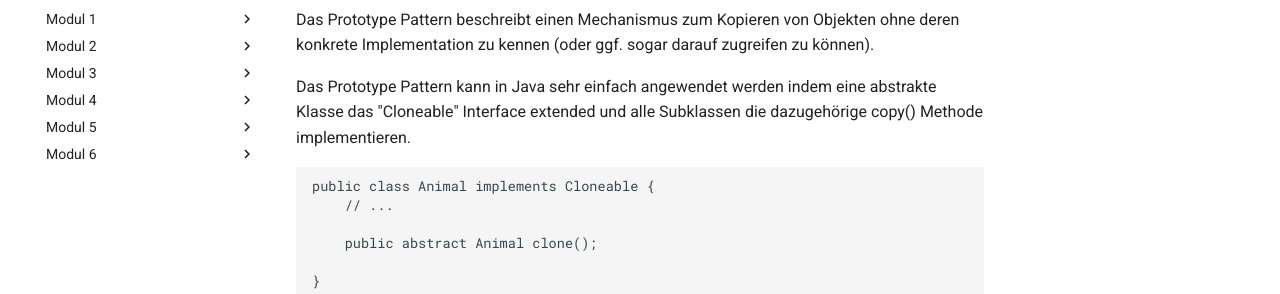
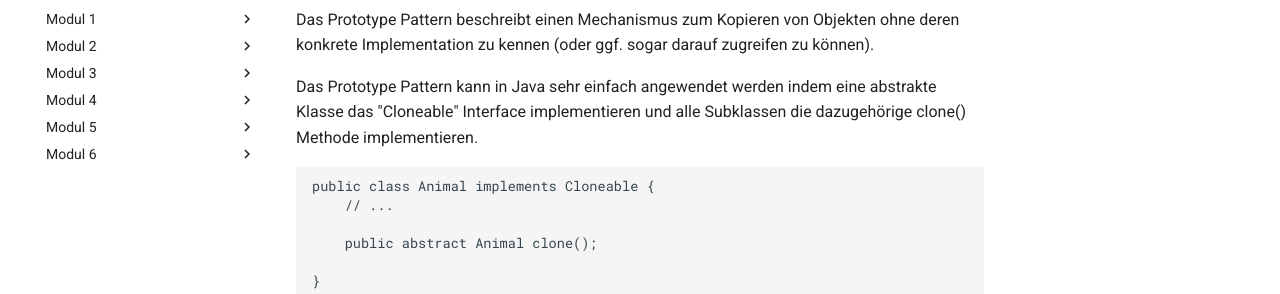
Before and after one commit to fdiba-clean-code/fdiba-clean-code.github.io, an MkDocs documentation site: the page built from docs/module-6/creational-patterns/prototype.md, in a window 1280 px wide and 1042 px high. Shown: the part 173-467 px from the top of the window. Built offline with MkDocs 1.6.1 and Material for MkDocs 9.7.7, drawn with Linux system fonts in a browser that asks for light colours.

Commit message:
Fixed small typos

````diff
--- a/docs/module-6/creational-patterns/prototype.md
+++ b/docs/module-6/creational-patterns/prototype.md
@@ -2,7 +2,7 @@
 
 Das Prototype Pattern beschreibt einen Mechanismus zum Kopieren von Objekten ohne deren konkrete Implementation zu kennen (oder ggf. sogar darauf zugreifen zu können).
 
-Das Prototype Pattern kann in Java sehr einfach angewendet werden indem eine abstrakte Klasse das "Cloneable" Interface extended und alle Subklassen die dazugehörige copy() Methode implementieren.
+Das Prototype Pattern kann in Java sehr einfach angewendet werden indem eine abstrakte Klasse das "Cloneable" Interface implementieren und alle Subklassen die dazugehörige clone() Methode implementieren.
 
 ```
 public class Animal implements Cloneable {
````
